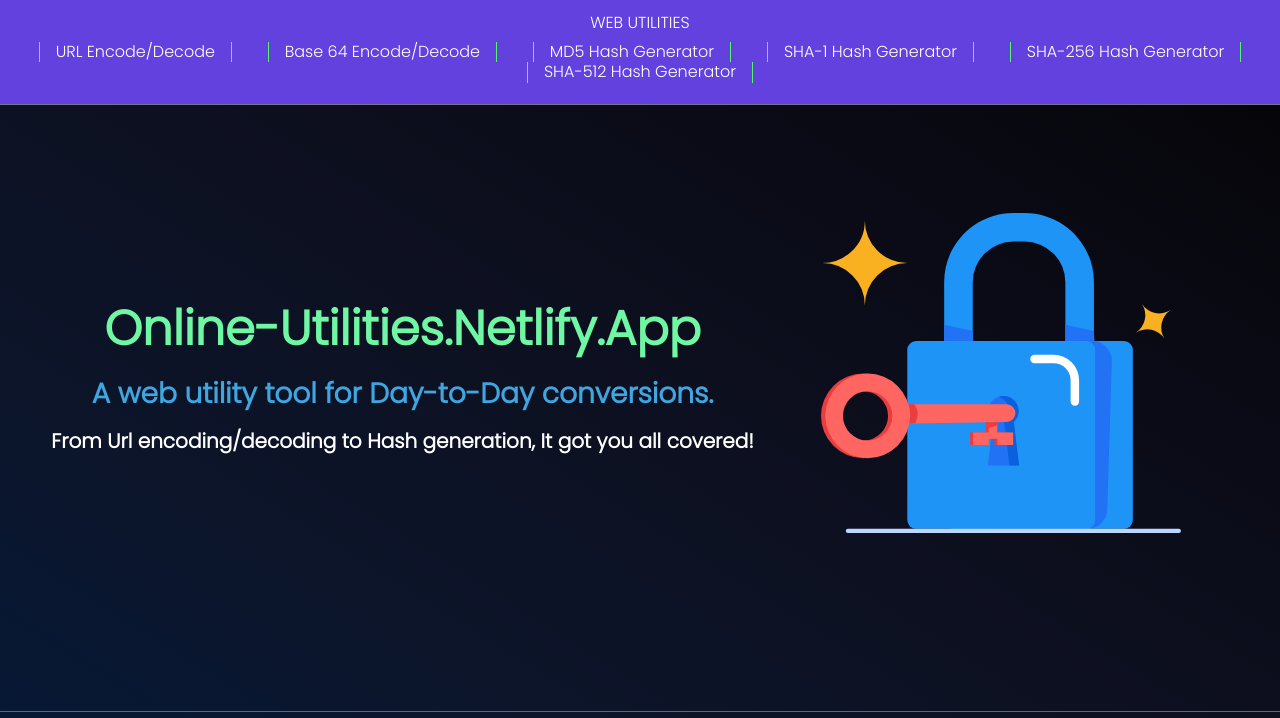
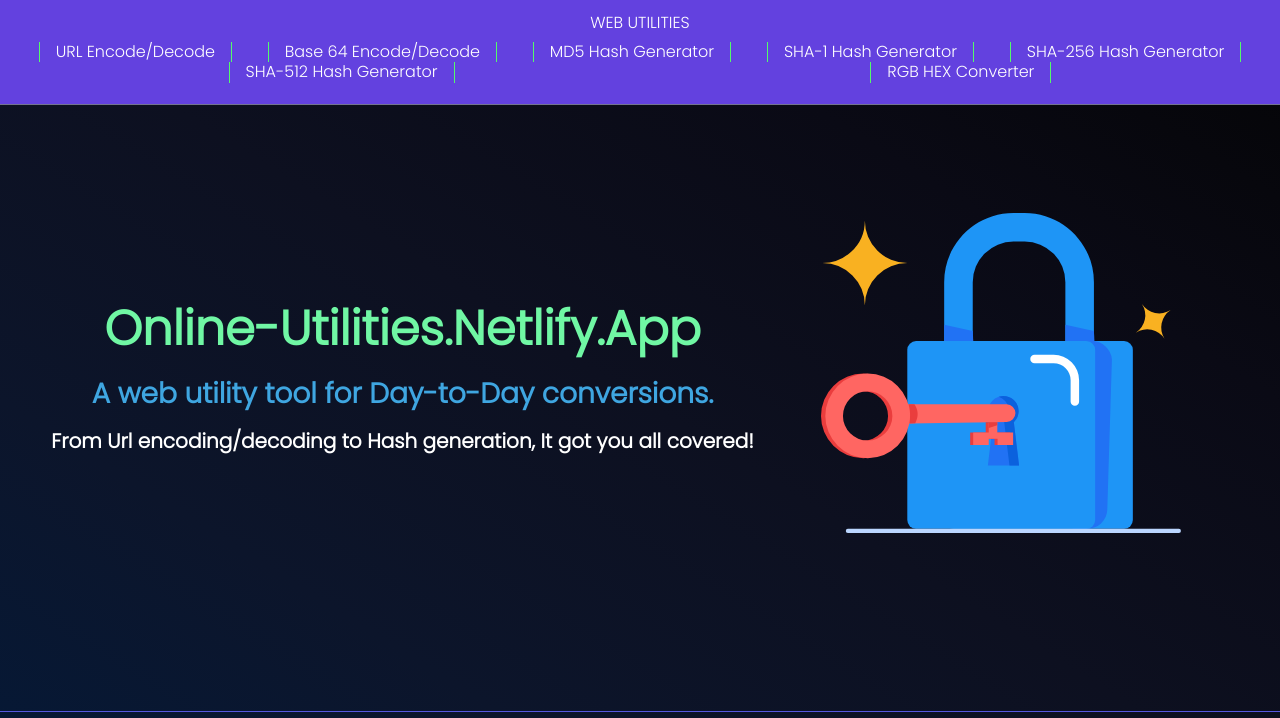
Before and after one commit to shivam-bit/web-utilities, a website: page index.html in a window 1280 px wide. Shown: the top 718 px of the page. Drawn offline with Linux system fonts and the light colour scheme.

Commit message:
Added rghex.html menu item on index page

```diff
--- a/index.html
+++ b/index.html
@@ -28,6 +28,7 @@
             <div class="menu-item"> <a href="/sha1.html">SHA-1 Hash Generator</a></div>
             <div class="menu-item"> <a href="/sha256.html">SHA-256 Hash Generator</a> </div>
             <div class="menu-item"> <a href="/sha512.html">SHA-512 Hash Generator</a> </div>
+            <div class="menu-item"><a href="/rgbHex.html">RGB HEX Converter</a></div>
         </div>
     </nav>
     <section class="main-page-comp">
```
